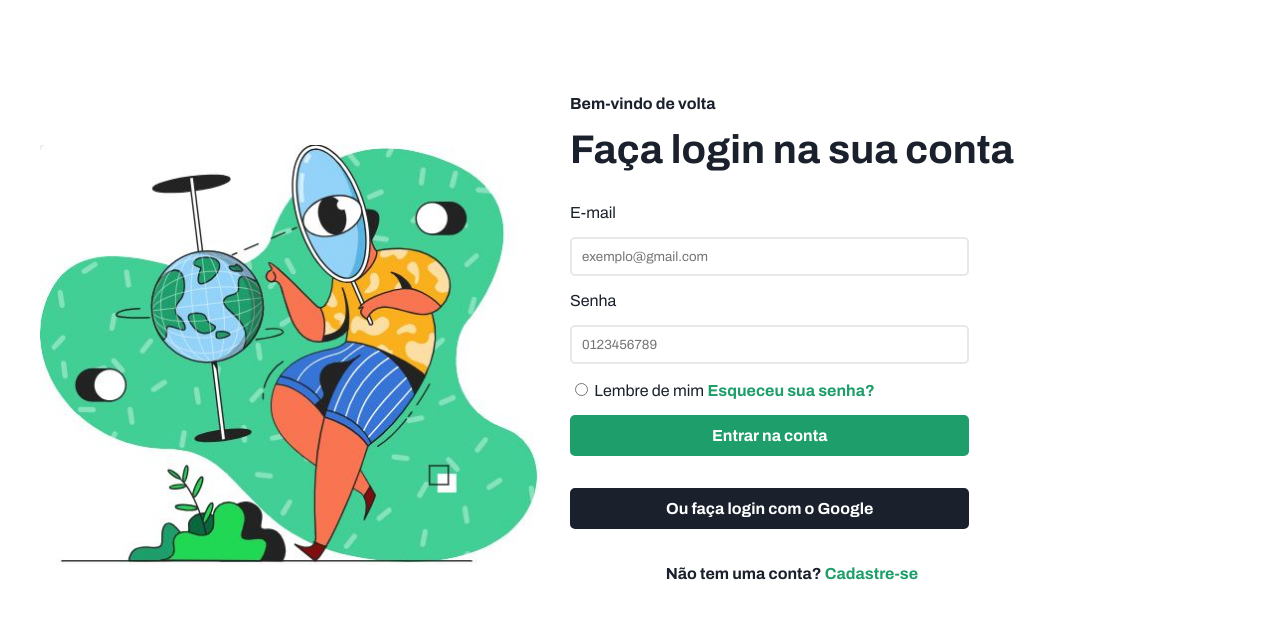
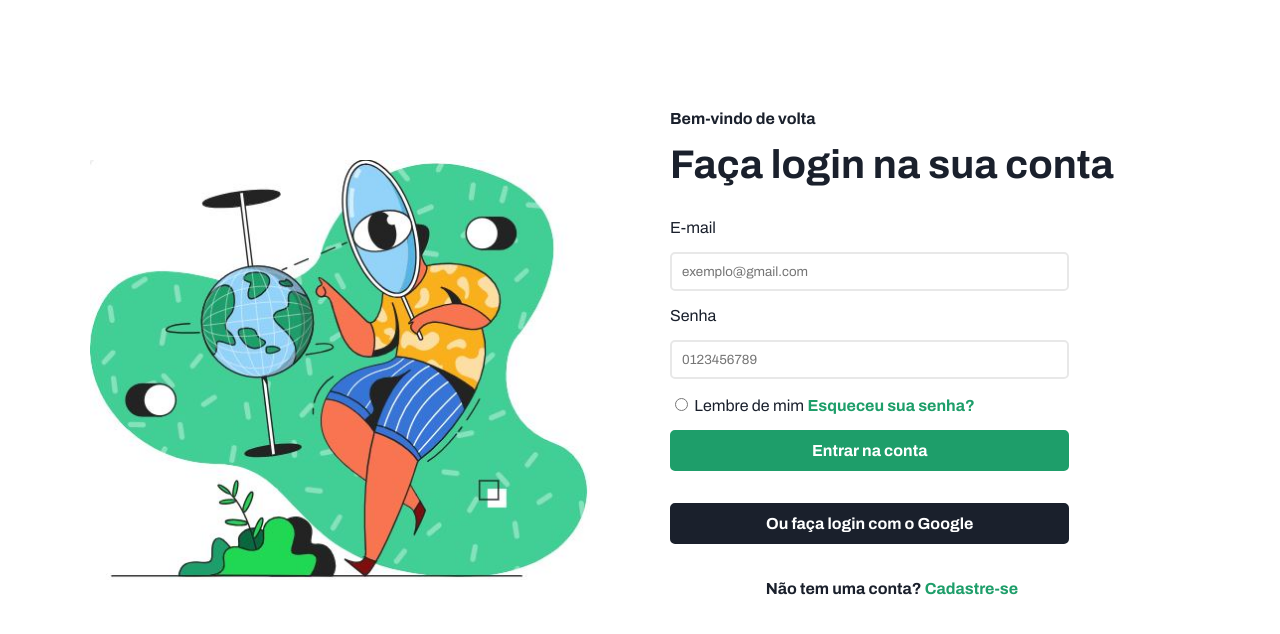
Before and after one commit to VivianaJorge/TrilhaFrontEndDesafios, a plain HTML site: page src/index.html in a window 1280 px wide. Drawn offline with Linux system fonts and the light colour scheme.

```diff
--- a/src/assets/styles/style.css
+++ b/src/assets/styles/style.css
@@ -16,7 +16,7 @@ body {
   font-family: Archivo;
   max-width: 1200px;
   margin: 0 auto;
-  padding: 15px;
+  padding: 30px;
 }
 
 main{
@@ -80,12 +80,13 @@ p{
 article{
   image-orientation: center;
   align-content: center;
-
+  padding: 50px;
 }
 
 aside{
   align-items: center;
   padding: 30px;
+  border-left: 80px;
 }
 
 span{
```
Also changed, not shown: 1 other file.
